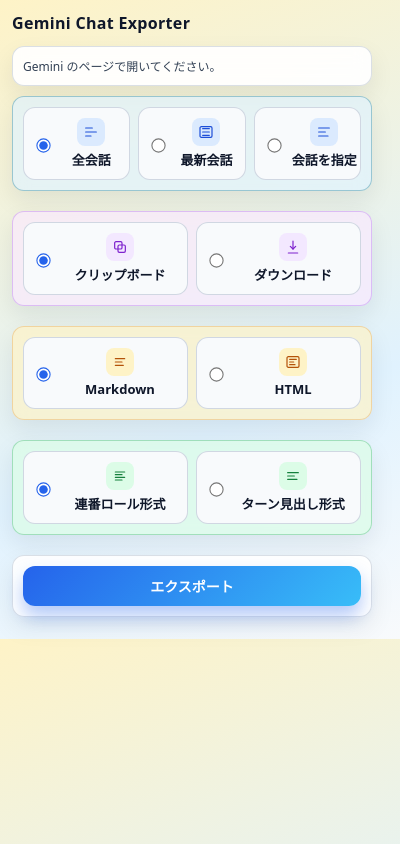
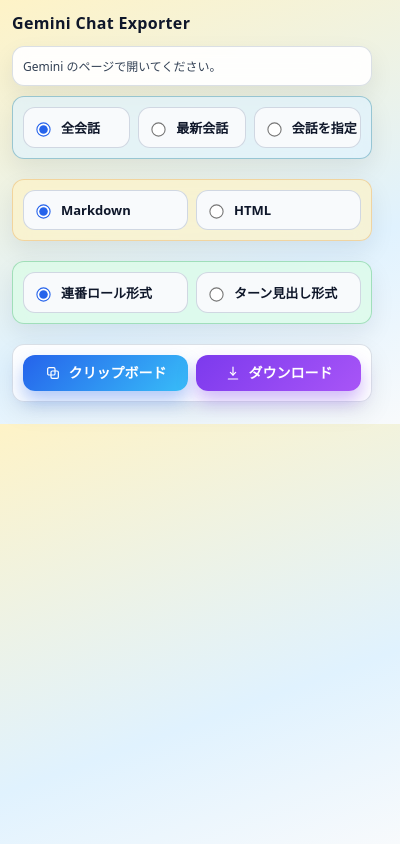
Before and after one commit to shirayu/chrome_chat_exporter, a browser extension: page popup.html in a window 400 px wide. Drawn offline with Linux system fonts and the light colour scheme.

Commit message:
Fix layout

```diff
--- a/popup.html
+++ b/popup.html
@@ -34,10 +34,6 @@
         background: rgba(224, 242, 254, 0.7);
         border-color: rgba(14, 116, 144, 0.35);
       }
-      .section.output {
-        background: rgba(250, 232, 255, 0.65);
-        border-color: rgba(147, 51, 234, 0.25);
-      }
       .section.format {
         background: rgba(254, 243, 199, 0.7);
         border-color: rgba(217, 119, 6, 0.25);
@@ -70,42 +66,6 @@
         border: 1px solid rgba(148, 163, 184, 0.4);
         background: #f8fafc;
         font-size: 13px;
-      }
-      .option .stack {
-        display: grid;
-        justify-items: center;
-        gap: 4px;
-        text-align: center;
-      }
-      .icon {
-        width: 28px;
-        height: 28px;
-        border-radius: 8px;
-        display: grid;
-        place-items: center;
-        background: #e0f2fe;
-        color: #0ea5e9;
-        flex: 0 0 auto;
-      }
-      .section.scope .icon {
-        background: #dbeafe;
-        color: #1d4ed8;
-      }
-      .section.output .icon {
-        background: #f3e8ff;
-        color: #7e22ce;
-      }
-      .section.format .icon {
-        background: #fef3c7;
-        color: #b45309;
-      }
-      .section.markdown-style .icon {
-        background: #dcfce7;
-        color: #15803d;
-      }
-      .icon svg {
-        width: 16px;
-        height: 16px;
       }
       .text {
         display: block;
@@ -144,6 +104,19 @@
         cursor: pointer;
         transition: transform 0.15s ease, box-shadow 0.2s ease;
       }
+      .action-button {
+        display: inline-flex;
+        align-items: center;
+        justify-content: center;
+        gap: 8px;
+      }
+      .action-icon {
+        width: 16px;
+        height: 16px;
+      }
+      .action-label {
+        line-height: 1;
+      }
       button:active {
         transform: translateY(1px);
       }
@@ -151,6 +124,16 @@
         background: linear-gradient(135deg, #2563eb 0%, #38bdf8 100%);
         color: #fff;
         box-shadow: 0 10px 18px rgba(37, 99, 235, 0.35);
+      }
+      .action-row {
+        display: grid;
+        grid-template-columns: repeat(2, minmax(0, 1fr));
+        gap: 8px;
+      }
+      .secondary {
+        background: linear-gradient(135deg, #7c3aed 0%, #a855f7 100%);
+        color: #fff;
+        box-shadow: 0 10px 18px rgba(124, 58, 237, 0.35);
       }
       .status {
         font-size: 12px;
@@ -174,51 +157,20 @@
         <div class="option-group scope-group">
           <label class="option">
             <input type="radio" name="scope" value="all" checked />
-            <span class="stack">
-              <span class="icon" aria-hidden="true">
-                <svg viewBox="0 0 24 24" fill="none" stroke="currentColor" stroke-width="1.8" stroke-linecap="round" stroke-linejoin="round">
-                  <title>All conversations</title>
-                  <path d="M4 6h10"></path>
-                  <path d="M4 12h16"></path>
-                  <path d="M4 18h8"></path>
-                </svg>
-              </span>
             <span class="text">
               <span class="label" data-i18n="scopeAll">全会話</span>
-              </span>
             </span>
           </label>
           <label class="option">
             <input type="radio" name="scope" value="current" />
-            <span class="stack">
-              <span class="icon" aria-hidden="true">
-                <svg viewBox="0 0 24 24" fill="none" stroke="currentColor" stroke-width="1.8" stroke-linecap="round" stroke-linejoin="round">
-                  <title>Current conversation</title>
-                  <path d="M7 7h10"></path>
-                  <path d="M7 12h10"></path>
-                  <path d="M7 17h10"></path>
-                  <rect x="3" y="4" width="18" height="16" rx="2"></rect>
-                </svg>
-              </span>
             <span class="text">
               <span class="label" data-i18n="scopeCurrent">最新会話</span>
-              </span>
             </span>
           </label>
           <label class="option">
             <input type="radio" name="scope" value="select" />
-            <span class="stack">
-              <span class="icon" aria-hidden="true">
-                <svg viewBox="0 0 24 24" fill="none" stroke="currentColor" stroke-width="1.8" stroke-linecap="round" stroke-linejoin="round">
-                  <title>Select conversation</title>
-                  <path d="M4 6h16"></path>
-                  <path d="M4 12h10"></path>
-                  <path d="M4 18h14"></path>
-                </svg>
-              </span>
             <span class="text">
               <span class="label" data-i18n="scopeSelect">会話を指定</span>
-              </span>
             </span>
           </label>
         </div>
@@ -226,74 +178,18 @@
           <select id="turn-select"></select>
         </div>
       </div>
-      <div class="section output">
-        <div class="option-group">
-          <label class="option">
-          <input type="radio" name="output" value="clipboard" checked />
-          <span class="stack">
-            <span class="icon" aria-hidden="true">
-              <svg viewBox="0 0 24 24" fill="none" stroke="currentColor" stroke-width="1.8" stroke-linecap="round" stroke-linejoin="round">
-                <title>Clipboard output</title>
-                <rect x="9" y="9" width="11" height="11" rx="2"></rect>
-                <rect x="4" y="4" width="11" height="11" rx="2"></rect>
-              </svg>
-            </span>
-            <span class="text">
-            <span class="label" data-i18n="outputClipboard">クリップボード</span>
-            </span>
-          </span>
-        </label>
-        <label class="option">
-          <input type="radio" name="output" value="download" />
-          <span class="stack">
-            <span class="icon" aria-hidden="true">
-              <svg viewBox="0 0 24 24" fill="none" stroke="currentColor" stroke-width="1.8" stroke-linecap="round" stroke-linejoin="round">
-                <title>Download output</title>
-                <path d="M12 3v12"></path>
-                <path d="M8 11l4 4 4-4"></path>
-                <path d="M5 21h14"></path>
-              </svg>
-            </span>
-            <span class="text">
-            <span class="label" data-i18n="outputDownload">ダウンロード</span>
-            </span>
-          </span>
-        </label>
-        </div>
-      </div>
       <div class="section format">
         <div class="option-group">
           <label class="option">
           <input type="radio" name="format" value="md" checked />
-          <span class="stack">
-            <span class="icon" aria-hidden="true">
-              <svg viewBox="0 0 24 24" fill="none" stroke="currentColor" stroke-width="1.8" stroke-linecap="round" stroke-linejoin="round">
-                <title>Markdown format</title>
-                <path d="M5 7h14"></path>
-                <path d="M5 12h10"></path>
-                <path d="M5 17h12"></path>
-              </svg>
-            </span>
             <span class="text">
             <span class="label" data-i18n="formatMarkdown">Markdown</span>
-            </span>
           </span>
         </label>
         <label class="option">
           <input type="radio" name="format" value="html" />
-          <span class="stack">
-            <span class="icon" aria-hidden="true">
-              <svg viewBox="0 0 24 24" fill="none" stroke="currentColor" stroke-width="1.8" stroke-linecap="round" stroke-linejoin="round">
-                <title>HTML format</title>
-                <path d="M7 8h10"></path>
-                <path d="M7 12h6"></path>
-                <path d="M7 16h8"></path>
-                <rect x="3" y="4" width="18" height="16" rx="2"></rect>
-              </svg>
-            </span>
             <span class="text">
             <span class="label" data-i18n="formatHtml">HTML</span>
-            </span>
           </span>
         </label>
         </div>
@@ -302,44 +198,37 @@
         <div class="option-group">
           <label class="option">
           <input type="radio" name="markdownStyle" value="legacy" checked />
-          <span class="stack">
-            <span class="icon" aria-hidden="true">
-              <svg viewBox="0 0 24 24" fill="none" stroke="currentColor" stroke-width="1.8" stroke-linecap="round" stroke-linejoin="round">
-                <title>Legacy style markdown</title>
-                <path d="M5 6h14"></path>
-                <path d="M5 10h10"></path>
-                <path d="M5 14h14"></path>
-                <path d="M5 18h10"></path>
-              </svg>
-            </span>
             <span class="text">
             <span class="label" data-i18n="markdownStyleLegacy">連番ロール形式</span>
-            </span>
           </span>
         </label>
         <label class="option">
           <input type="radio" name="markdownStyle" value="gemini" />
-          <span class="stack">
-            <span class="icon" aria-hidden="true">
-              <svg viewBox="0 0 24 24" fill="none" stroke="currentColor" stroke-width="1.8" stroke-linecap="round" stroke-linejoin="round">
-                <title>Gemini style markdown</title>
-                <path d="M4 7h16"></path>
-                <path d="M4 12h10"></path>
-                <path d="M4 17h14"></path>
-              </svg>
-            </span>
             <span class="text">
             <span class="label" data-i18n="markdownStyleGemini">ターン見出し形式</span>
-            </span>
           </span>
         </label>
         </div>
       </div>
     </div>
     <div class="section">
-      <button class="primary" id="export" type="button" data-i18n="exportButton">
-        エクスポート
+      <div class="action-row">
+        <button class="primary action-button" id="export-clipboard" type="button">
+          <svg class="action-icon" viewBox="0 0 24 24" fill="none" stroke="currentColor" stroke-width="1.8" stroke-linecap="round" stroke-linejoin="round" aria-hidden="true">
+            <rect x="9" y="9" width="11" height="11" rx="2"></rect>
+            <rect x="4" y="4" width="11" height="11" rx="2"></rect>
+          </svg>
+          <span class="action-label" data-i18n="outputClipboard">クリップボード</span>
         </button>
+        <button class="secondary action-button" id="export-download" type="button">
+          <svg class="action-icon" viewBox="0 0 24 24" fill="none" stroke="currentColor" stroke-width="1.8" stroke-linecap="round" stroke-linejoin="round" aria-hidden="true">
+            <path d="M12 3v12"></path>
+            <path d="M8 11l4 4 4-4"></path>
+            <path d="M5 21h14"></path>
+          </svg>
+          <span class="action-label" data-i18n="outputDownload">ダウンロード</span>
+        </button>
+      </div>
     </div>
     <script src="popup.js"></script>
   </body>
--- a/popup.js
+++ b/popup.js
@@ -1,5 +1,6 @@
 const statusEl = document.getElementById("status");
-const exportBtn = document.getElementById("export");
+const exportClipboardBtn = document.getElementById("export-clipboard");
+const exportDownloadBtn = document.getElementById("export-download");
 const turnSelectRow = document.getElementById("turn-select-row");
 const turnSelect = document.getElementById("turn-select");
 const MARKDOWN_STYLE_STORAGE_KEY = "markdownStyle";
@@ -23,11 +24,6 @@
 function getSelectedTurnIndex() {
 	const value = turnSelect.value;
 	return value ? Number.parseInt(value, 10) : null;
-}
-
-function getOutput() {
-	const selected = document.querySelector("input[name=output]:checked");
-	return selected ? selected.value : "clipboard";
 }
 
 function getFormat() {
@@ -90,7 +86,7 @@
 	}
 }
 
-async function requestExport(format) {
+async function requestExport(format, output) {
 	try {
 		const tab = await getActiveTab();
 		if (!tab || !tab.id) {
@@ -132,8 +128,8 @@
 		});
 		const url = URL.createObjectURL(blob);
 
-		const output = getOutput();
-		if (output === "clipboard") {
+		const targetOutput = output === "download" ? "download" : "clipboard";
+		if (targetOutput === "clipboard") {
 			await navigator.clipboard.writeText(data);
 			setStatus(chrome.i18n.getMessage("statusCopied"), false);
 			return;
@@ -194,7 +190,12 @@
 	});
 });
 
-exportBtn.addEventListener("click", () => requestExport(getFormat()));
+exportClipboardBtn.addEventListener("click", () =>
+	requestExport(getFormat(), "clipboard"),
+);
+exportDownloadBtn.addEventListener("click", () =>
+	requestExport(getFormat(), "download"),
+);
 
 Promise.all([restoreMarkdownStyle(), getActiveTab()]).then(([, tab]) => {
 	applyI18n();
```
Lines whose indentation alone changed are shown as unchanged.
